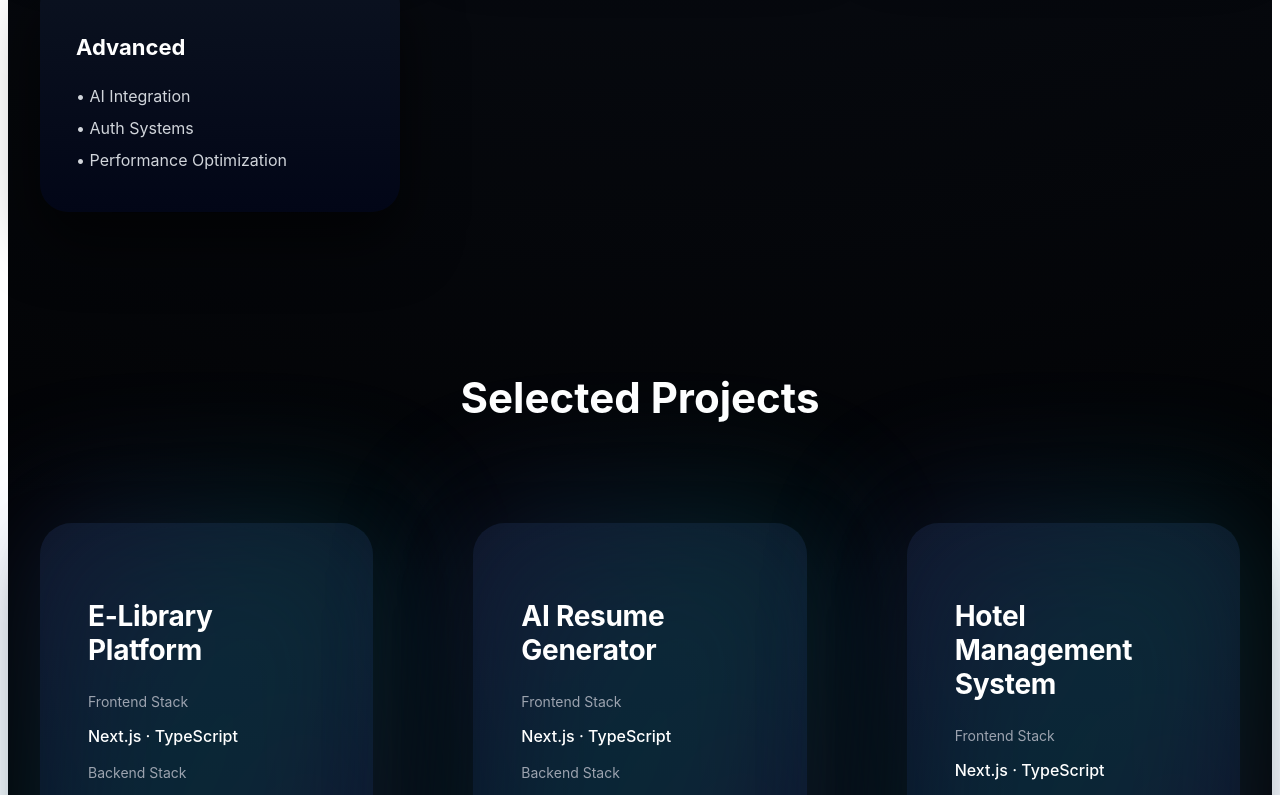
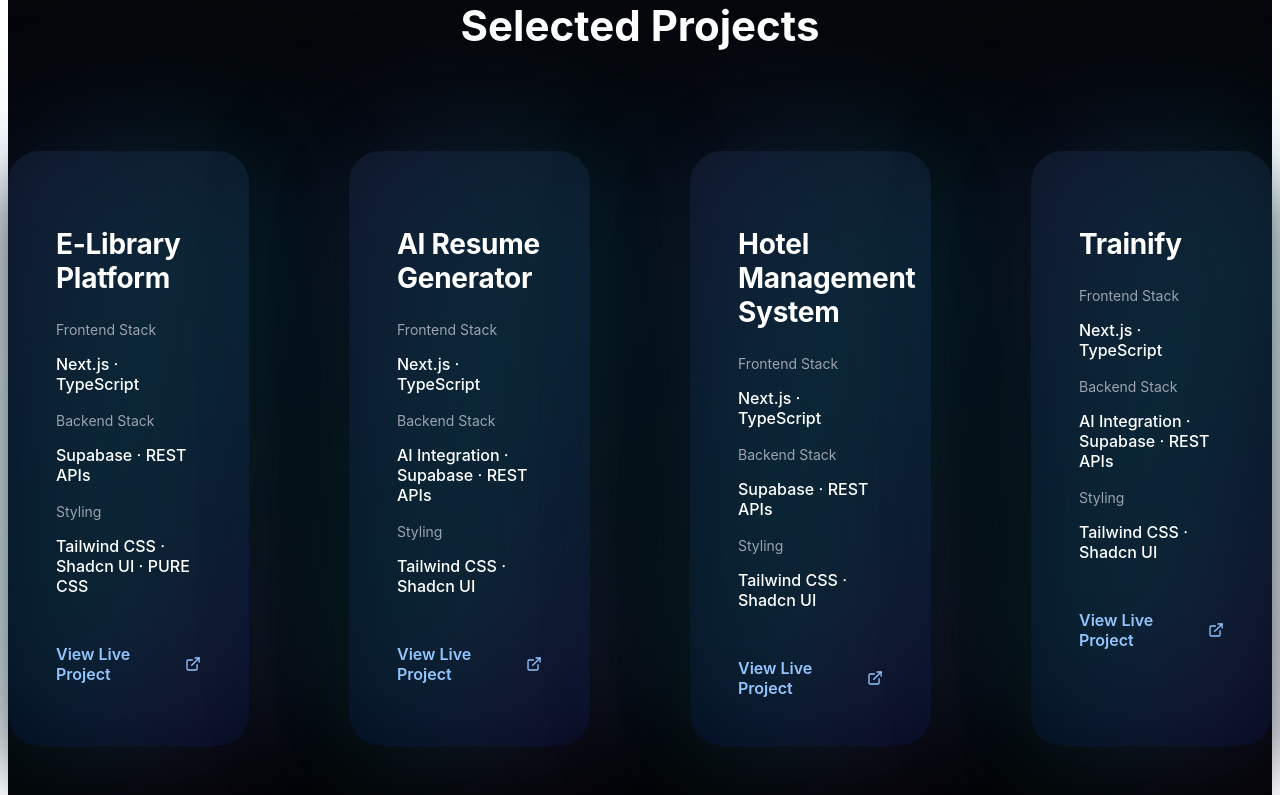
Before and after one commit to Hsabra22/Portfolio, a Next.js app: page / in a window 1280 px wide. Shown: the part 1605-2400 px from the top of the page. Built offline with nearby package versions, Linux system fonts and the light colour scheme.

Commit message:
Trainify new Project

```diff
--- a/app/page.tsx
+++ b/app/page.tsx
@@ -29,6 +29,14 @@
       style: ["Tailwind CSS", "Shadcn UI"],
       demo: "https://hotel-management-system-indol-pi.vercel.app/",
     },
+    {
+      id: 4,
+      title: "Trainify ",
+      frontend: ["Next.js", "TypeScript"],
+      backend: ["AI Integration", "Supabase", "REST APIs"],
+      style: ["Tailwind CSS", "Shadcn UI"],
+      demo: "https://trainifygen.vercel.app/",
+    },
   ];
 
   return (
@@ -37,7 +45,6 @@
         minHeight: "100vh",
         background: "radial-gradient(circle at top, #111827, #000000 70%)",
         color: "white",
-        padding: "100px 32px",
         fontFamily: "Inter, system-ui, sans-serif",
       }}
     >
@@ -258,7 +265,7 @@
           style={{
             display: "grid",
             gap: 100,
-            gridTemplateColumns: "repeat(auto-fit, minmax(300px, 1fr))",
+            gridTemplateColumns: "repeat(auto-fit, minmax(200px, 1fr))",
           }}
         >
           {projects.map((p, i) => (
```
